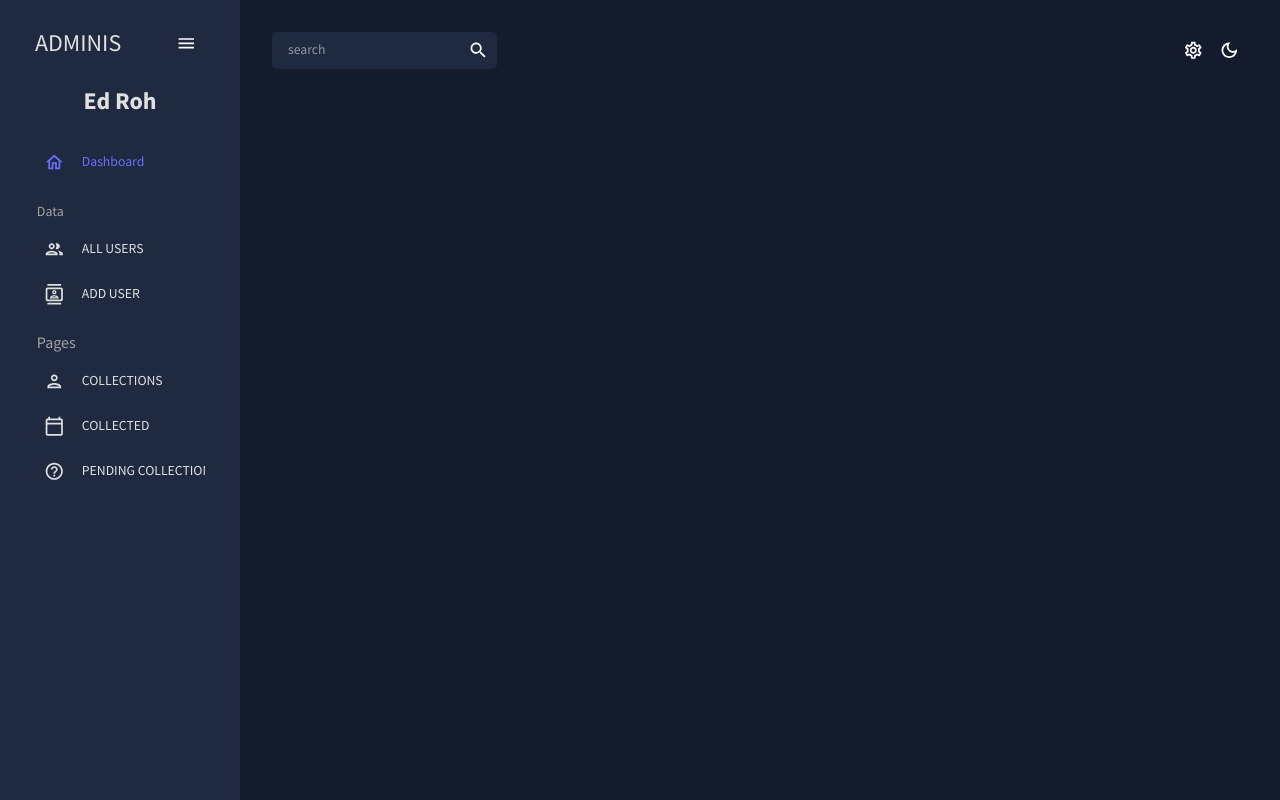
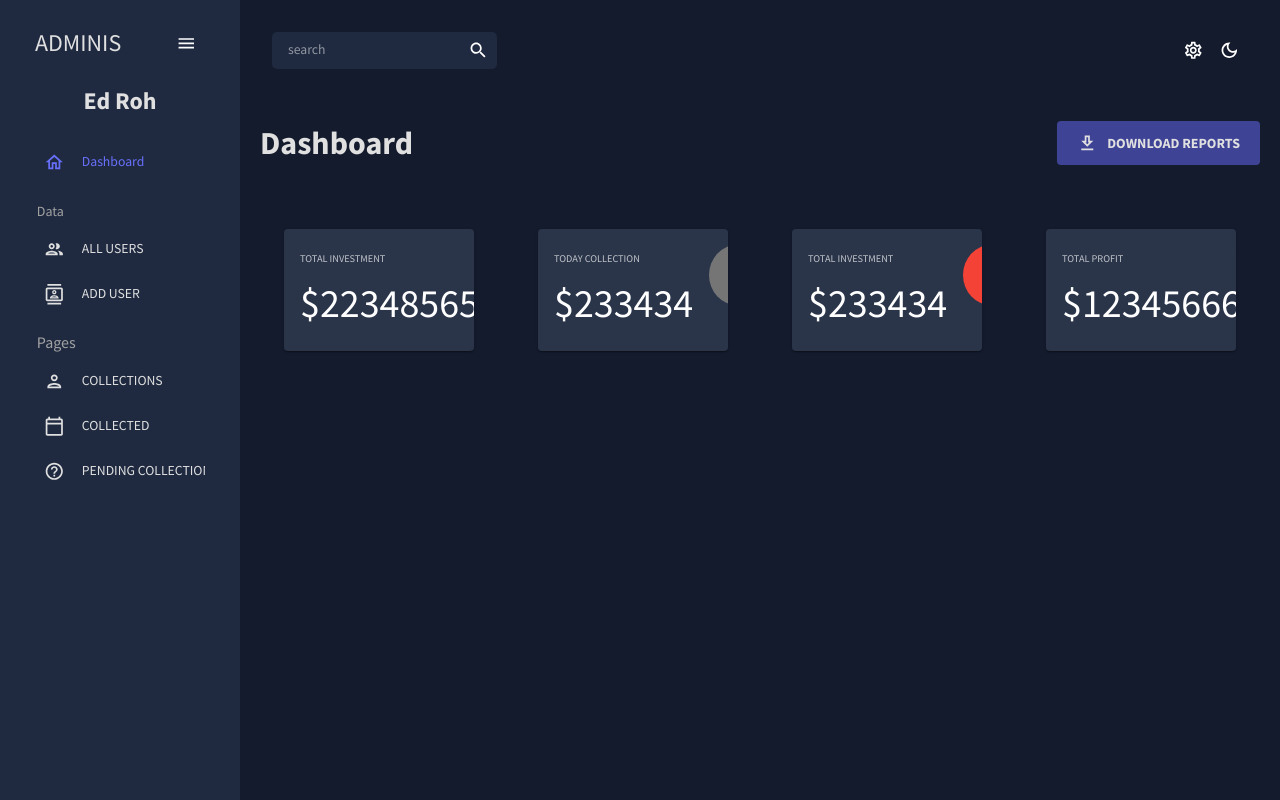
Before and after one commit to abduladilep/frontend, a React (Create React App) app: page / in a window 1280 px wide. Built offline with nearby package versions, Linux system fonts and the light colour scheme; what @progress/kendo-date-math would draw is missing.

Commit message:
Working on Dashboard

```diff
--- a/src/scence/Dashboard.jsx
+++ b/src/scence/Dashboard.jsx
@@ -1,11 +1,200 @@
-import React from 'react'
+import {
+  Box,
+  useTheme,
+  Button,
+  Typography,
+  Card,
+  CardContent,
+  Stack,
+  SvgIcon,
+  Avatar,
+  Unstable_Grid2 as Grid,
+  Container,
+} from "@mui/material";
+import { tokens } from "../theme";
+import { useMode } from "../theme";
 
+import DownloadOutlinedIcon from "@mui/icons-material/DownloadOutlined";
+import CurrencyDollarIcon from "@heroicons/react/24/solid/CurrencyDollarIcon";
+import BanknotesIcon  from "@heroicons/react/24/solid/BanknotesIcon";
+
+import React from "react";
+
+
+
+
+// const styles = {
+//   card: {
+
+//     // backgroundColor={colors.primary[400]}, // Replace with your desired background color
+//     width: "300px", // Replace with your desired width
+//   },
+// };
 function Dashboard() {
+  const theme = useTheme();
+  const colors = tokens(theme.palette.mode);
+
   return (
-    <div>
 
-    </div>
-  )
+    <Box m="20px">
+      <Box display="flex" justifyContent="space-between" alignItems="center">
+        {/* <Header title="Dashboard" subtitle="Dashboard"/> */}
+        <Typography variant="h2" color={colors.grey[100]} fontWeight="bold">
+          Dashboard
+        </Typography>
+        <Box>
+          <Button
+            sx={{
+              backgroundColor: colors.blueAccent[700],
+              color: colors.grey[100],
+              fontSize: "14px",
+              fontWeight: "bold",
+              padding: "10px 20px",
+            }}
+          >
+            <DownloadOutlinedIcon sx={{ mr: "10px" }} />
+            Download Reports
+          </Button>
+        </Box>
+      </Box>
+      <Box
+        component="main"
+        sx={{
+          flexGrow: 1,
+          py: 8,
+        }}
+      >
+        <Container maxWidth="xl">
+          <Grid container spacing={8}>
+            <Grid xs={12} sm={6} lg={3}>
+              <Card style={{ backgroundColor: colors.primary[400] }}>
+                <CardContent>
+                  <Stack
+                    alignItems="flex-start"
+                    direction="row"
+                    justifyContent="space-between"
+                    spacing={-2}
+                  >
+                    <Stack spacing={1}>
+                      <Typography color="text.secondary" variant="overline">
+                        total Investment
+                      </Typography>
+                      {/* <Stack spacing={1}  mt="50px" > */}
+                      <Typography variant="h1"> $223485656</Typography>
+                      {/* </Stack> */}
+                    </Stack>
+                    <Stack alignItems="flex-end">
+                      <Avatar
+                        sx={{
+                          backgroundColor: "error.main",
+                          height: 56,
+                          width: 56,
+                        }}
+                      >
+                        <SvgIcon>
+                          <CurrencyDollarIcon />
+                        </SvgIcon>
+                      </Avatar>
+                    </Stack>
+                  </Stack>
+                </CardContent>
+              </Card>
+            </Grid>
+            <Grid xs={12} sm={6} lg={3}>
+              <Card style={{ backgroundColor: colors.primary[400] }}>
+                <CardContent>
+                  <Stack
+                    alignItems="flex-start"
+                    direction="row"
+                    justifyContent="space-between"
+                    spacing={2}
+                  >
+                    <Stack spacing={1}>
+                      <Typography color="text.secondary" variant="overline">
+                       Today collection
+                      </Typography>
+                      <Typography variant="h1">$233434</Typography>
+                    </Stack>
+                    <Avatar
+                      sx={{
+                        backgroundColor: "",
+                        height: 60,
+                        width: 56,
+                      }}
+                    >
+                      <SvgIcon>
+                        <BanknotesIcon  className="text-gray-500" />
+                      </SvgIcon>
+                    </Avatar>
+                  </Stack>
+                </CardContent>
+              </Card>
+            </Grid>
+            <Grid xs={12} sm={6} lg={3}>
+              <Card style={{ backgroundColor: colors.primary[400] }}>
+                <CardContent>
+                  <Stack
+                    alignItems="flex-start"
+                    direction="row"
+                    justifyContent="space-between"
+                    spacing={2}
+                  >
+                    <Stack spacing={1}>
+                      <Typography color="text.secondary" variant="overline">
+                        total Investment
+                      </Typography>
+                      <Typography variant="h1">$233434</Typography>
+                    </Stack>
+                    <Avatar
+                      sx={{
+                        backgroundColor: "error.main",
+                        height: 60,
+                        width: 56,
+                      }}
+                    >
+                      <SvgIcon>
+                        <CurrencyDollarIcon />
+                      </SvgIcon>
+                    </Avatar>
+                  </Stack>
+                </CardContent>
+              </Card>
+            </Grid>
+            <Grid xs={12} sm={6} lg={3}>
+              <Card style={{ backgroundColor: colors.primary[400] }}>
+                <CardContent>
+                  <Stack
+                    alignItems="flex-start"
+                    direction="row"
+                    justifyContent="space-between"
+                    // spacing={3}
+                  >
+                    <Stack spacing={1}>
+                      <Typography color="text.secondary" variant="overline">
+                        Total Profit
+                      </Typography>
+                      <Typography variant="h1">$123456666</Typography>
+                    </Stack>
+                    <Avatar
+                      sx={{
+                        backgroundColor: "success.main",
+                        height: 56,
+                        width: 56,
+                      }}
+                    >
+                      <SvgIcon>
+                        <CurrencyDollarIcon />
+                      </SvgIcon>
+                    </Avatar>
+                  </Stack>
+                </CardContent>
+              </Card>
+            </Grid>
+          </Grid>
+        </Container>
+      </Box>
+    </Box>
+  );
 }
 
-export default Dashboard
+export default Dashboard;
```
